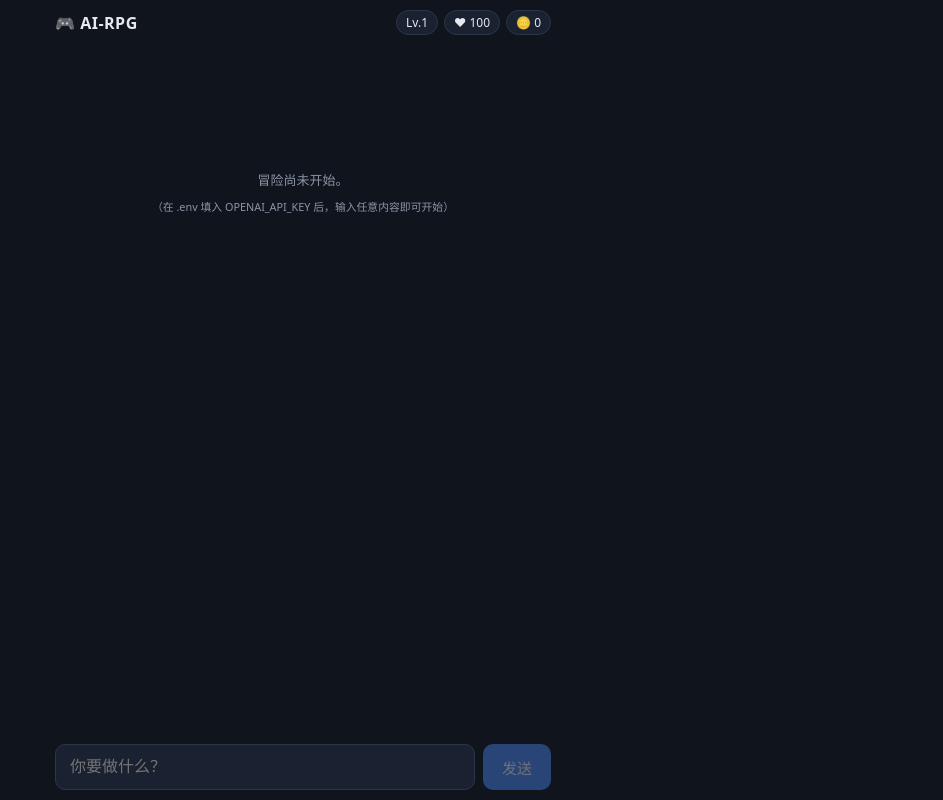
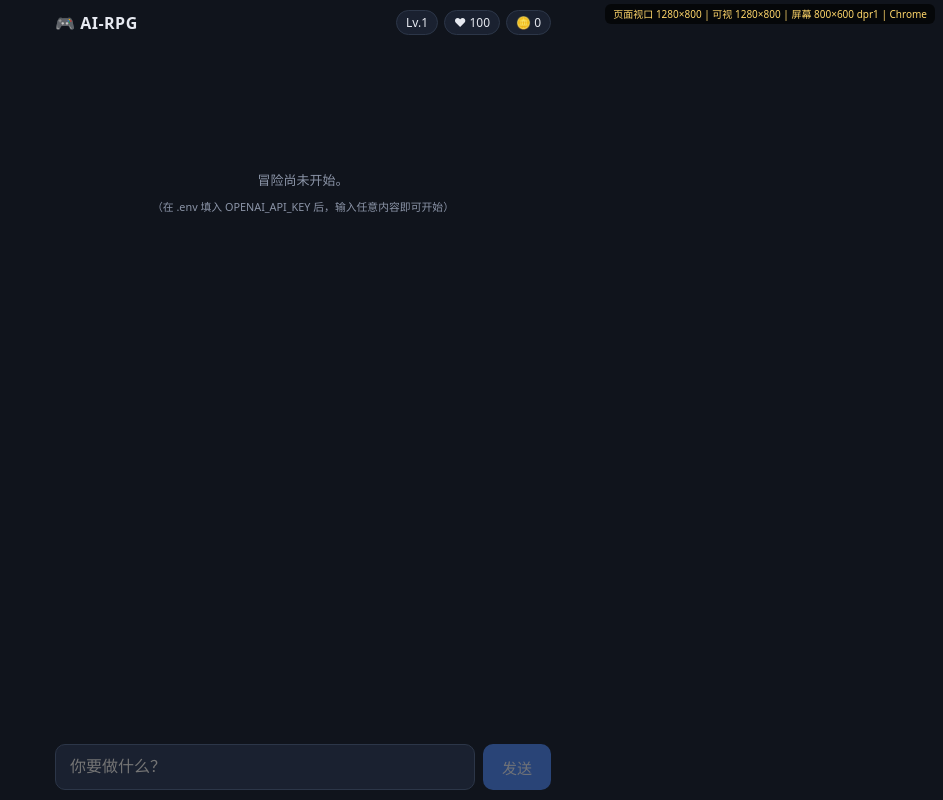
Before and after one commit to 17-cm/ai-RPG, a Vue app: page / in a window 1280 px wide. Shown: the whole page, without its empty margins (337-1280 px from the left). Built offline with nearby package versions, Linux system fonts and the light colour scheme.

Commit message:
chore: dev 视口诊断角标（定位自适应问题用，生产构建自动移除）

```diff
--- a/src/App.vue
+++ b/src/App.vue
@@ -12,10 +12,24 @@ const error = ref('')
 const listEl = ref(null)
 const inputEl = ref(null)
 
+/* ---- 开发期视口诊断角标（生产构建自动移除） ---- */
+const isDev = import.meta.env.DEV
+const vp = ref('')
+function updateBadge() {
+  const vv = window.visualViewport
+  const ua = navigator.userAgent
+  const kernel = /Edg\//.test(ua) ? 'Edge' : /OPR\//.test(ua) ? 'Opera' : /Firefox|FxiOS/.test(ua) ? 'Firefox' : /MicroMessenger/.test(ua) ? '微信' : /Quark/.test(ua) ? '夸克' : /UCBrowser/.test(ua) ? 'UC' : /Chrome|CriOS/.test(ua) ? 'Chrome' : /Safari/.test(ua) ? 'Safari' : '?'
+  vp.value =
+    `页面视口 ${window.innerWidth}×${window.innerHeight} | 可视 ${vv ? Math.round(vv.width) + '×' + Math.round(vv.height) : '?'} | ` +
+    `屏幕 ${screen.width}×${screen.height} dpr${devicePixelRatio} | ${kernel}` +
+    (window.innerWidth > 800 && screen.width < 600 ? ' ⚠桌面模式(meta未生效)' : '')
+}
+
 /* ---- 键盘/视口自适应：把真实可视高度写进 --screen-h ---- */
 function fitViewport() {
   const h = window.visualViewport ? window.visualViewport.height : window.innerHeight
   document.documentElement.style.setProperty('--screen-h', `${h}px`)
+  updateBadge()
   // 视口变化后让故事区停在底部
   scrollToBottom()
 }
@@ -66,6 +80,8 @@ async function scrollToBottom() {
 </script>
 
 <template>
+  <div v-if="isDev" class="vpbadge">{{ vp }}</div>
+
   <header class="topbar">
     <div class="brand">🎮 AI-RPG</div>
     <div class="stats">
@@ -106,6 +122,22 @@ async function scrollToBottom() {
 </template>
 
 <style scoped>
+/* ---- 视口诊断角标（仅 dev） ---- */
+.vpbadge {
+  position: fixed;
+  top: calc(var(--sat, 0px) + 4px);
+  right: 8px;
+  z-index: 99;
+  font-size: 10px;
+  line-height: 1.4;
+  padding: 3px 8px;
+  border-radius: 6px;
+  background: rgba(0, 0, 0, 0.65);
+  color: #ffd76a;
+  pointer-events: none;
+  max-width: 60vw;
+}
+
 /* ---- 顶栏 ---- */
 .topbar {
   display: flex;
```
